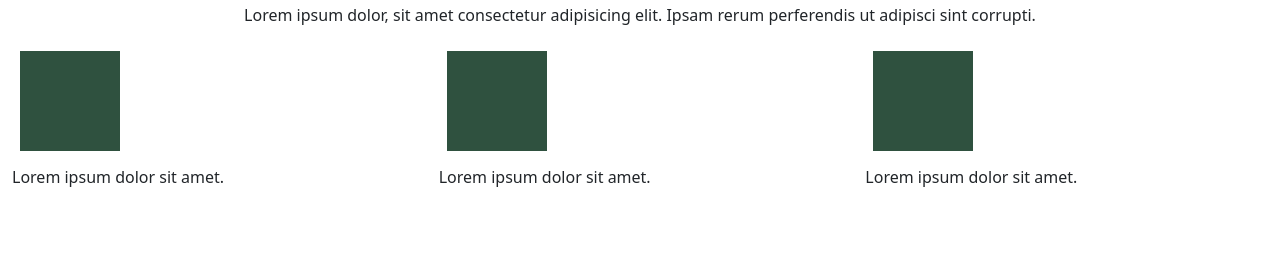
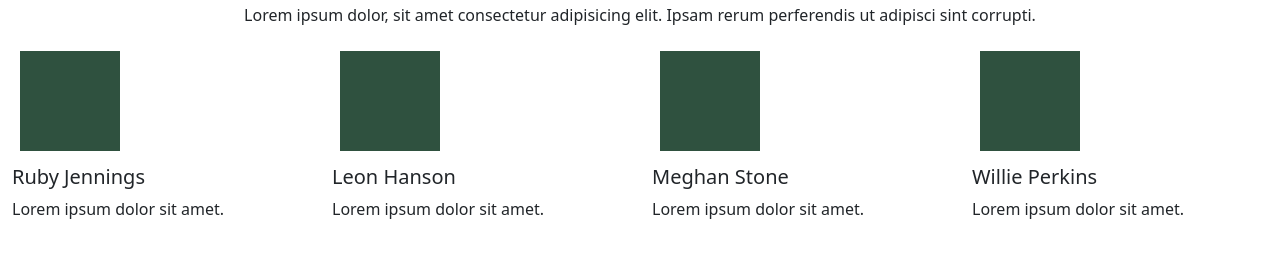
Before and after one commit to Merkeb-Tec/event-landing-page-MT, a plain HTML site: page index.html in a window 1280 px wide. Shown: the part 503-760 px from the top of the page. Drawn offline with nearby package versions, Linux system fonts and the light colour scheme.

Commit message:
added speaker names and 4th thumbnail

```diff
--- a/index.html
+++ b/index.html
@@ -34,16 +34,25 @@
       <div class="container ">
         <div class="thumbnail d-inline-block m-2 d-md-inline-block">
         </div>
+        <h5>Ruby Jennings</h5>
         <p>Lorem ipsum dolor sit amet.</p>
       </div>
       <div class="container">
         <div class="thumbnail d-inline-block m-2 d-md-inline-block">
         </div>
+        <h5>Leon Hanson</h5>
         <p>Lorem ipsum dolor sit amet.</p>
       </div>
       <div class="container">
         <div class="thumbnail d-inline-block m-2 d-md-inline-block">
         </div>
+        <h5>Meghan Stone</h5>
+        <p>Lorem ipsum dolor sit amet.</p>
+      </div>
+      <div class="container">
+        <div class="thumbnail d-inline-block m-2 d-md-inline-block">
+        </div>
+        <h5>Willie Perkins</h5>
         <p>Lorem ipsum dolor sit amet.</p>
       </div>
    </div>
```
